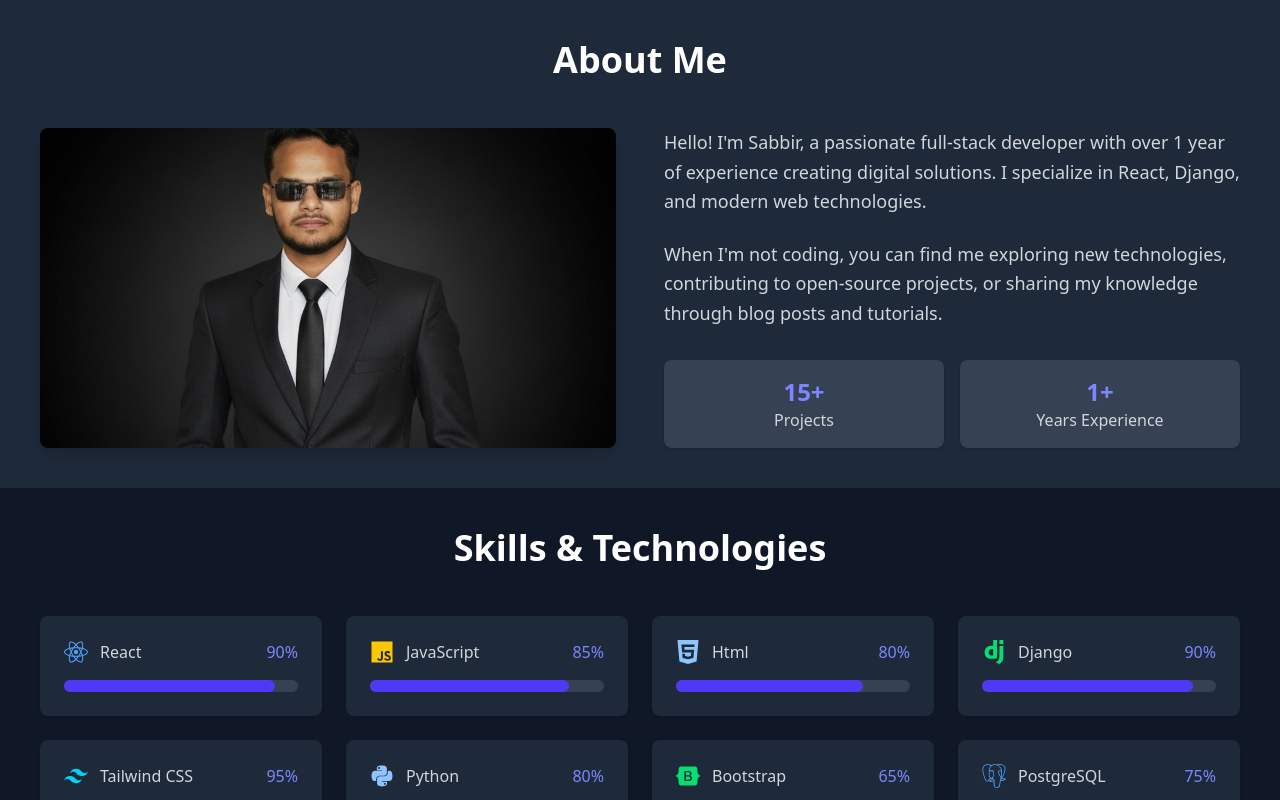
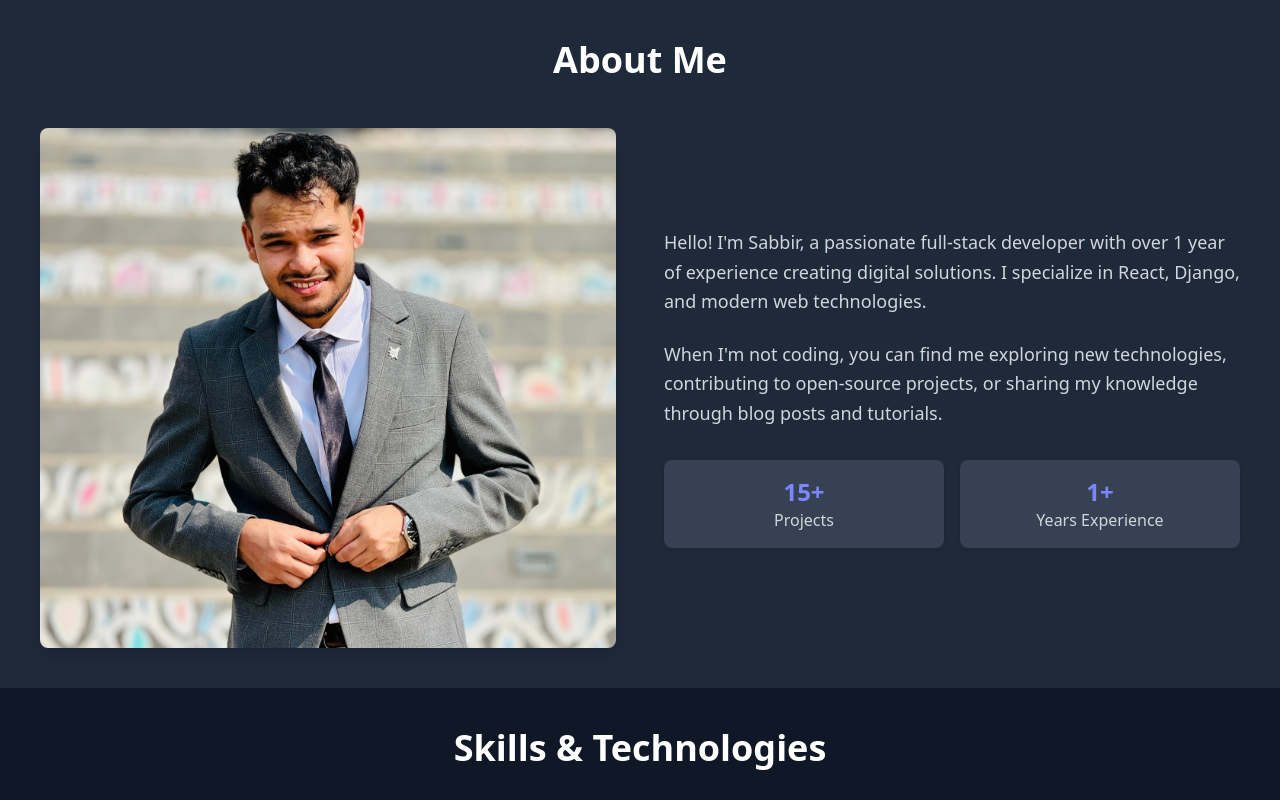
Before and after one commit to Sabbir-Aahmed/Portfolio, a React (Vite) app: page / in a window 1280 px wide. Shown: the part 800-1600 px from the top of the page. Built offline with nearby package versions, Linux system fonts and the light colour scheme.

Commit message:
animation added on hero and skills section

```diff
--- a/package.json
+++ b/package.json
@@ -11,6 +11,7 @@
   "dependencies": {
     "@emailjs/browser": "^4.4.1",
     "@formspree/react": "^3.0.0",
+    "aos": "^2.3.4",
     "framer-motion": "^12.23.24",
     "react": "^19.1.1",
     "react-dom": "^19.1.1",
--- a/src/App.jsx
+++ b/src/App.jsx
@@ -13,6 +13,7 @@ function App() {
   // React.useEffect(() => {
   //   document.documentElement.classList.add('dark');
   // }, []);
+
 
   return (
     <Router>
--- a/src/components/About.jsx
+++ b/src/components/About.jsx
@@ -1,23 +1,53 @@
-import dp from "../assets/dp.jpeg"
+import { useEffect } from 'react';
+import AOS from 'aos';
+import 'aos/dist/aos.css';
+import sabbir from "../assets/sabbir.jpg"
 
 const About = () => {
+  useEffect(() => {
+    AOS.init({
+      duration: 1000,
+      once: false,
+      offset: 100,
+      easing: 'ease-out-cubic',
+      disable: window.innerWidth < 768
+    });
+
+    AOS.refresh();
+  }, []);
+
   return (
     <section id="about" className="section-padding bg-gray-800 transition-colors duration-300">
       <div className="max-w-7xl mx-auto p-10">
-        <h2 className="text-3xl md:text-4xl font-bold text-center text-white mb-12 animate-fadeInUp">
+        <h2
+          className="text-3xl md:text-4xl font-bold text-center text-white mb-12"
+          data-aos="fade-down"
+          data-aos-delay="100"
+        >
           About Me
         </h2>
 
         <div className="grid md:grid-cols-2 gap-12 items-center">
-          <div className="animate-fadeInUp">
+          {/* Image Container - Slides in from left */}
+          <div
+            data-aos="fade-right"
+            data-aos-delay="200"
+            data-aos-duration="800"
+          >
             <img
-              src={dp}
+              src={sabbir}
               alt="About Me"
-              className="rounded-lg shadow-lg w-full h-80 object-cover transform hover:scale-105 transition duration-300"
+              className="rounded-lg shadow-lg w-full h-130 object-cover transform hover:scale-105 transition duration-300"
             />
           </div>
 
-          <div className="space-y-6 animate-fadeInUp" style={{ animationDelay: '0.2s' }}>
+          {/* Content Container - Slides in from right */}
+          <div
+            className="space-y-6"
+            data-aos="fade-left"
+            data-aos-delay="300"
+            data-aos-duration="800"
+          >
             <p className="text-lg text-gray-300 leading-relaxed">
               Hello! I'm Sabbir, a passionate full-stack developer with over 1 year of experience
               creating digital solutions. I specialize in React, Django, and modern web technologies.
@@ -28,7 +58,12 @@ const About = () => {
               open-source projects, or sharing my knowledge through blog posts and tutorials.
             </p>
 
-            <div className="grid grid-cols-2 gap-4 mt-8">
+            <div
+              className="grid grid-cols-2 gap-4 mt-8"
+              data-aos="zoom-in"
+              data-aos-delay="500"
+              data-aos-duration="600"
+            >
               <div className="text-center p-4 bg-gray-700 rounded-lg shadow-sm hover:shadow-md transition duration-300">
                 <div className="text-2xl font-bold text-indigo-400">15+</div>
                 <div className="text-gray-300">Projects</div>
--- a/src/components/Skills.jsx
+++ b/src/components/Skills.jsx
@@ -18,28 +18,43 @@ import {
 const Skills = () => {
   const skills = [
     { name: 'React', level: 90, icon: FaReact, color: 'text-blue-400' },
-    { name: 'JavaScript', level: 85, icon: FaJs, color: 'text-yellow-400' },
-    { name: 'Html', level: 80, icon: SiHtml5, color: 'text-blue-300' },
+    { name: 'JavaScript', level: 92, icon: FaJs, color: 'text-yellow-400' },
+    { name: 'Html', level: 100, icon: SiHtml5, color: 'text-blue-300' },
     { name: 'Django', level: 90, icon: SiDjango, color: 'text-green-400' },
     { name: 'Tailwind CSS', level: 95, icon: SiTailwindcss, color: 'text-cyan-400' },
-    { name: 'Python', level: 80, icon: FaPython, color: 'text-blue-300' },
-    { name: 'Bootstrap', level: 65, icon: SiBootstrap, color: 'text-green-400' },
-    { name: 'PostgreSQL', level: 75, icon: SiPostgresql, color: 'text-blue-400' },
+    { name: 'Python', level: 85, icon: FaPython, color: 'text-blue-300' },
+    { name: 'Bootstrap', level: 95, icon: SiBootstrap, color: 'text-green-400' },
+    { name: 'PostgreSQL', level: 85, icon: SiPostgresql, color: 'text-blue-400' },
+  ];
+
+  // Different animation types for variety
+  const animationTypes = [
+    'fade-up', 'fade-down', 'fade-left', 'fade-right',
+    'zoom-in', 'zoom-in-up', 'flip-left', 'flip-right'
   ];
 
   return (
     <section id="skills" className="section-padding bg-gray-900 transition-colors duration-300">
       <div className="max-w-7xl mx-auto p-10">
-        <h2 className="text-3xl md:text-4xl font-bold text-center text-white mb-12 animate-fadeInUp">
+        <h2
+          className="text-3xl md:text-4xl font-bold text-center text-white mb-12"
+          data-aos="fade-down"
+          data-aos-delay="100"
+        >
           Skills & Technologies
         </h2>
 
         <div className="grid md:grid-cols-2 lg:grid-cols-4 gap-6">
-          {skills.map((skill, index) => (
+          {skills.map((skill, index) => {
+            const animationType = animationTypes[index % animationTypes.length];
+
+            return (
               <div
                 key={skill.name}
-              className="bg-gray-800 p-6 rounded-lg shadow-sm hover:shadow-lg transition duration-300 transform hover:scale-105 animate-fadeInUp"
-              style={{ animationDelay: `${index * 0.1}s` }}
+                className="bg-gray-800 p-6 rounded-lg shadow-sm hover:shadow-lg transition duration-300 transform hover:scale-105"
+                data-aos={animationType}
+                data-aos-delay={100 + (index * 100)}
+                data-aos-duration="800"
               >
                 <div className="flex items-center justify-between mb-4">
                   <div className="flex items-center gap-3">
@@ -52,10 +67,14 @@ const Skills = () => {
                   <div
                     className="bg-indigo-600 h-3 rounded-full transition-all duration-1000 ease-out"
                     style={{ width: `${skill.level}%` }}
+                    data-aos="zoom-in-left"
+                    data-aos-delay={500 + (index * 100)}
+                    data-aos-duration="600"
                   ></div>
                 </div>
               </div>
-          ))}
+            );
+          })}
         </div>
       </div>
     </section>
```
Also changed, not shown: src/assets/sabbir.jpg (added), 1 other file (tests, documents, lock files or other folders). Lines whose indentation alone changed are shown as unchanged.
